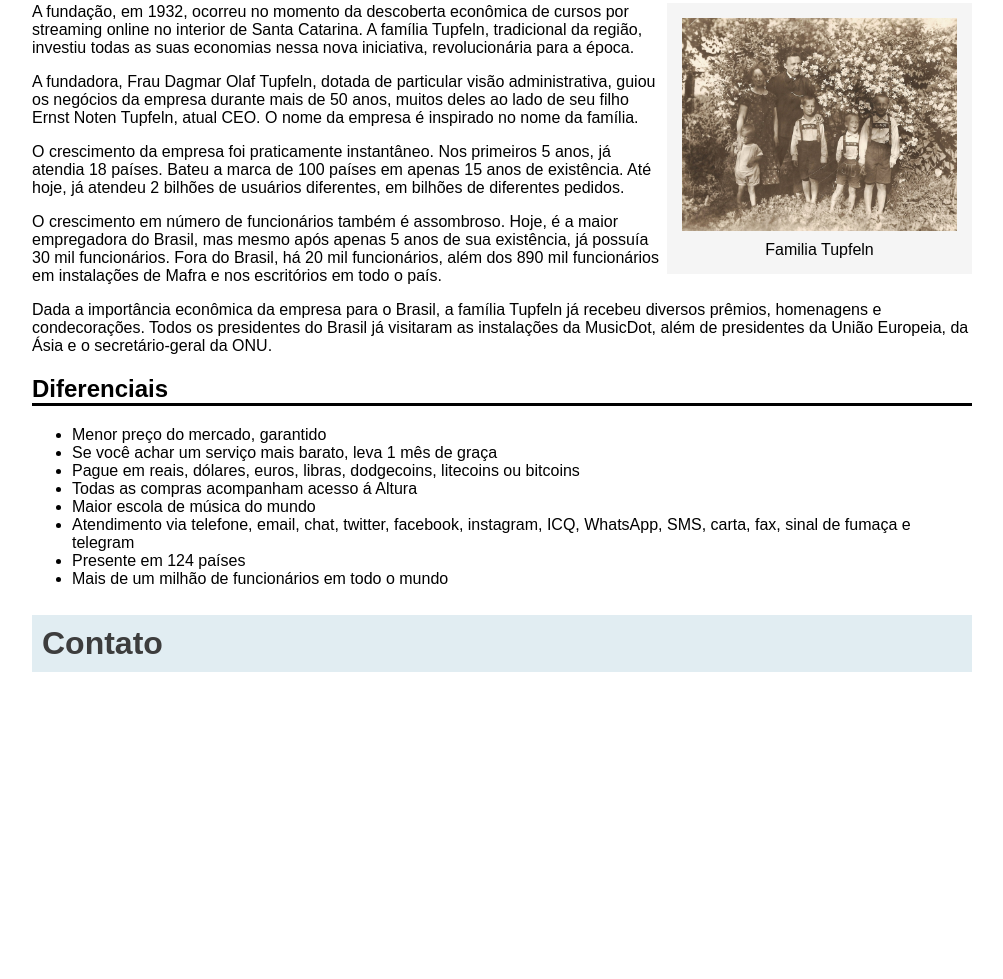
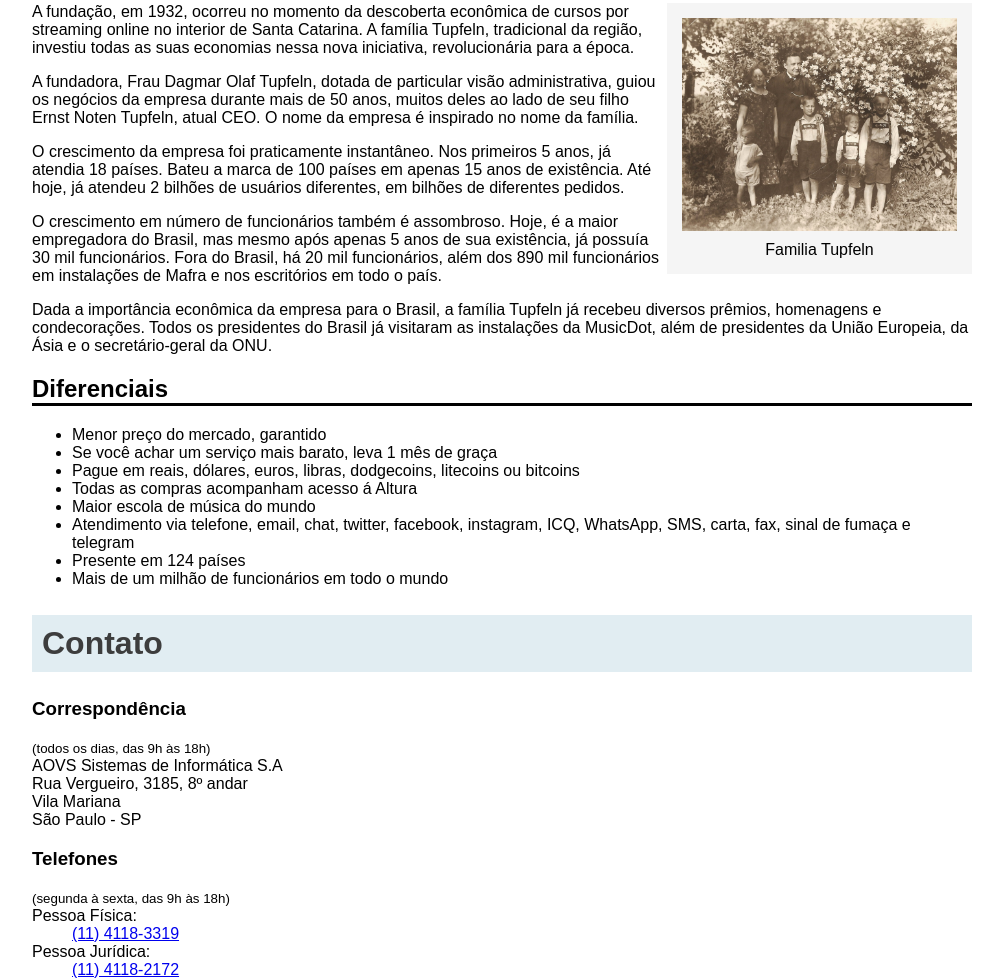
Before and after one commit to LucasMords/SistemasGit, a plain HTML site: page sobre.html in a window 1280 px wide. Shown: the part 835-1814 px from the top of the page, without its empty margins (138-1141 px from the left). Before the commit the page ends 1533 px from the top, so only its background shows below. Drawn offline with Linux system fonts and the light colour scheme.

Commit message:
Atividade 6

```diff
--- a/sobre.html
+++ b/sobre.html
@@ -61,5 +61,35 @@
 
     <h2 class="titulo"> Contato </h2>
 
+    <h3>Correspondência</h3>
+
+    <p>
+    <small>
+        (todos os dias, das 9h às 18h)<br>
+    </small>
+        AOVS Sistemas de Informática S.A <br>
+        Rua Vergueiro, 3185, 8º andar<br>
+        Vila Mariana<br>
+        São Paulo - SP
+    </p>
+
+
+  <h3>
+     Telefones
+  </h3>
+
+  <small>
+       (segunda à sexta, das 9h às 18h)<br>
+  </small>
+
+    Pessoa Física:<br>
+    <dd>
+        <a href="tel:+551141183319">(11) 4118-3319</a><br>
+    </dd>
+    Pessoa Jurídica:<br>
+    <dd>
+        <a href="tel:+551141182172">(11) 4118-2172</a><br>
+    </dd>
+
 </body>
 </html>
```
